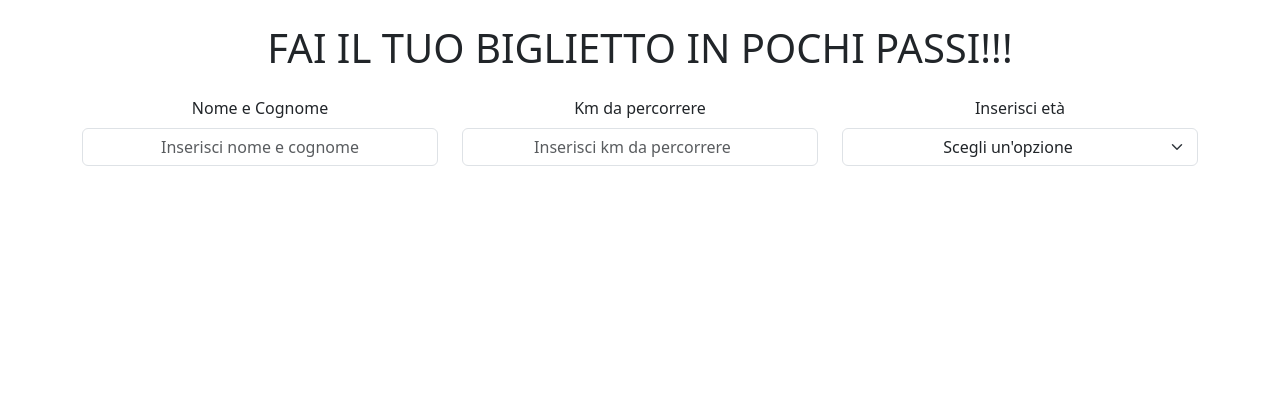
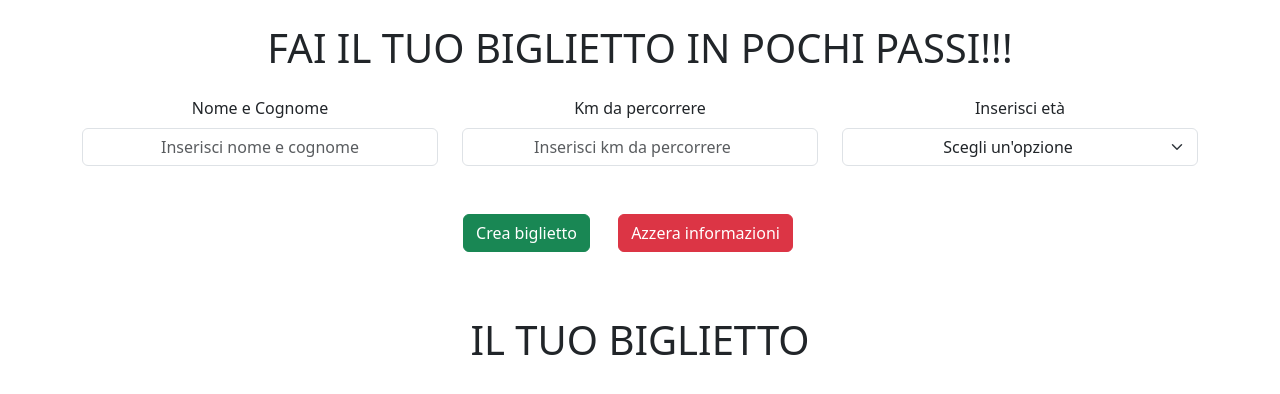
Before and after one commit to Samuele-Finotello/js-biglietto-treno-form, a plain HTML site: page index.html in a window 1280 px wide. Drawn offline with nearby package versions, Linux system fonts and the light colour scheme.

Commit message:
[add] feat buttons and h1

```diff
--- a/index.html
+++ b/index.html
@@ -38,7 +38,14 @@
           </select>
         </div>
       </div>
+      <div class="row">
+        <div class="col-12 text-center my-5">
+          <button type="submit" class="btn btn-success me-4">Crea biglietto</button>
+          <button type="submit" class="btn btn-danger me-4">Azzera informazioni</button>
+        </div>
+      </div>
     </div>
+    <h1 class="text-center my-3">IL TUO BIGLIETTO</h1>
   </form>
 
   <script src="./assets/js/script.js"></script>
```
